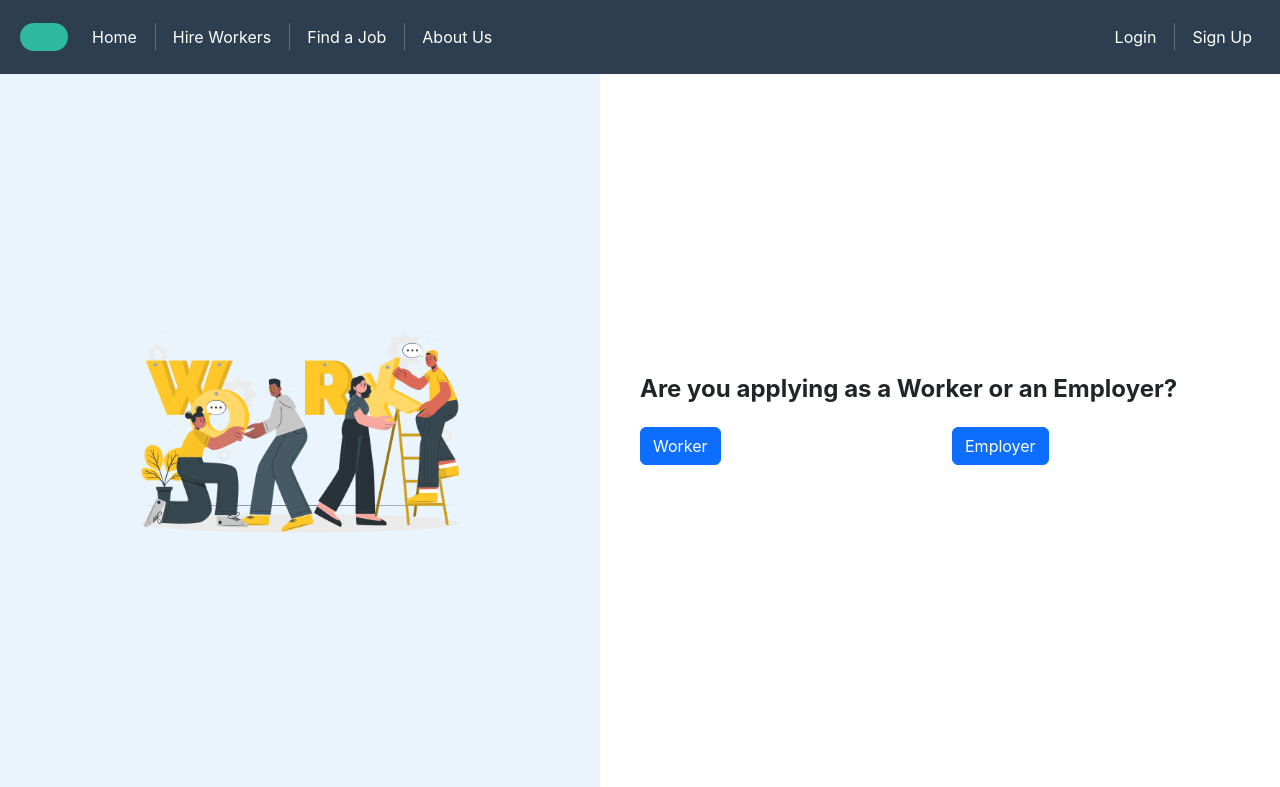
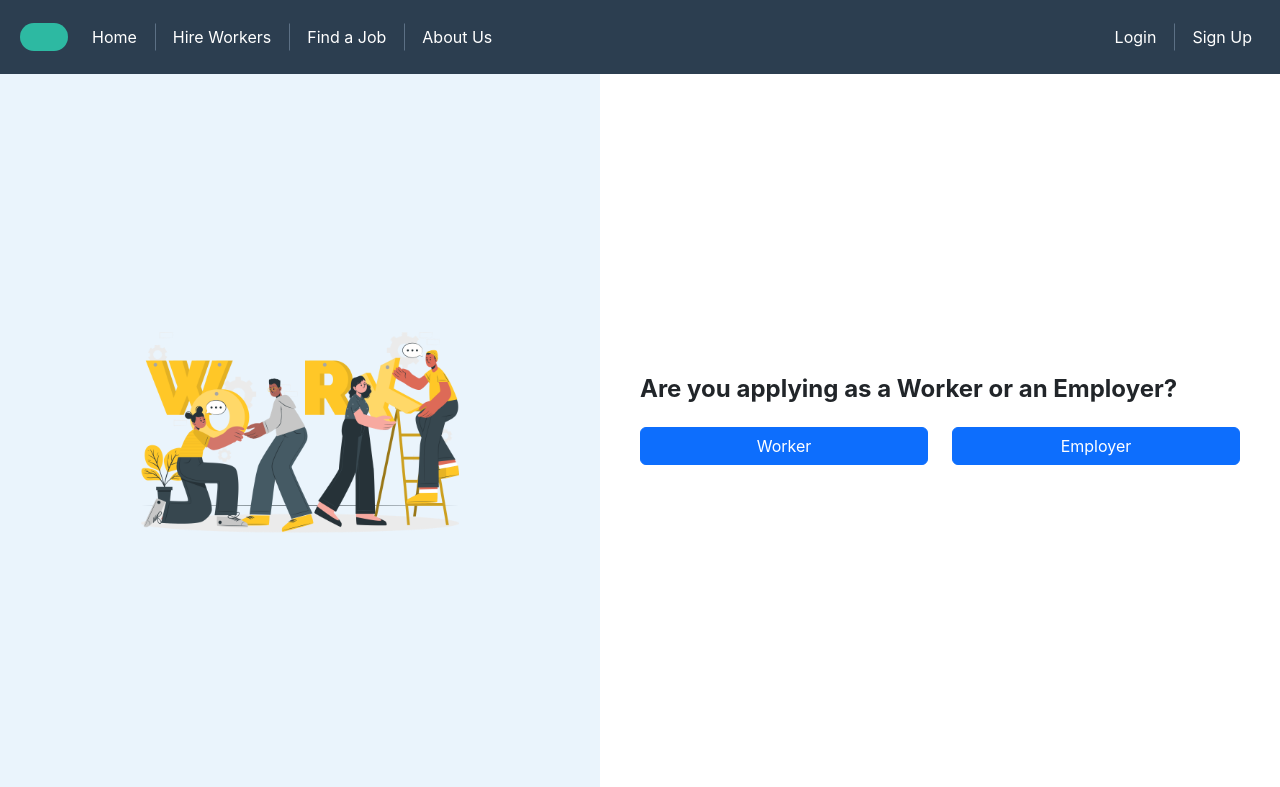
Before and after one commit to rianadb/eng30-HireWired, a Django app: page /register/ in a window 1280 px wide. Shown: the top 787 px of the page. Run offline with Django 5.2, Linux system fonts and the light colour scheme.

Commit message:
chore: edit register forms

```diff
--- a/src/session/forms.py
+++ b/src/session/forms.py
@@ -9,7 +9,7 @@ class UserRegistrationForm(UserCreationForm):
     last_name = forms.CharField(
         max_length=30,
         required=True,
-        widget=forms.TextInput(attrs={"placeholder": "Last Name", "class": "form-control" })
+        widget=forms.TextInput(attrs={"placeholder": "Last Name", "class": "form-control", 'autofocus': 'autofocus', })
         )
     first_name = forms.CharField(
         max_length=30,
@@ -63,7 +63,7 @@ class EmployerRegistrationForm(UserCreationForm):
     last_name = forms.CharField(
         max_length=30,
         required=True,
-        widget=forms.TextInput(attrs={"placeholder": "Last Name", "class": "form-control" })
+        widget=forms.TextInput(attrs={"placeholder": "Last Name", "class": "form-control", 'autofocus': 'autofocus', })
         )
     first_name = forms.CharField(
         max_length=30,
--- a/src/session/templates/register.html
+++ b/src/session/templates/register.html
@@ -22,14 +22,14 @@
                 <div class="row mb-3">
                     <div class="col">
                         <a href="{% url 'register_worker_view' %}">
-                        <button type="button" class="btn btn-primary">
+                        <button type="button" class="btn btn-primary w-100">
                                 Worker
                             </button>
                         </a>
                     </div>
                     <div class="col">
                     <a href="{% url 'register_employer_view' %}">
-                        <button type="button" class="btn btn-primary">
+                        <button type="button" class="btn btn-primary w-100">
                             Employer
                         </button>
                     </a>
```
